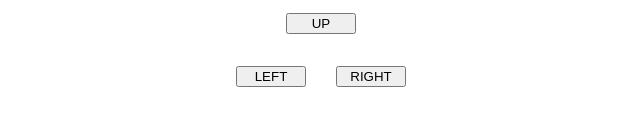
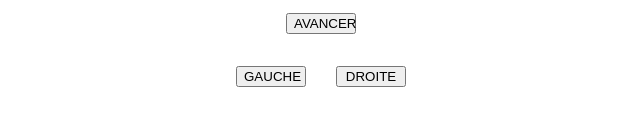
Before and after one commit to LauraGrenier93/rpg-fr, a plain HTML site: page index.html in a window 1280 px wide. Shown: the part 519-644 px from the top of the page, 319-959 px from the left. Drawn offline with Linux system fonts and the light colour scheme.

Commit message:
new button name

```diff
--- a/index.html
+++ b/index.html
@@ -13,9 +13,9 @@
   <p id="messageFlashEndGame"></p>
   <div class="board"></div>
   <div id="gameControllers">
-    <button id="ArrowUp">UP</button>
-    <button id="ArrowLeft">LEFT</button>
-    <button id="ArrowRight">RIGHT</button>
+    <button id="ArrowUp">AVANCER</button>
+    <button id="ArrowLeft">GAUCHE</button>
+    <button id="ArrowRight">DROITE</button>
   </div>
   <script src="./ressources/js/app.js"></script>
 </body>
```
